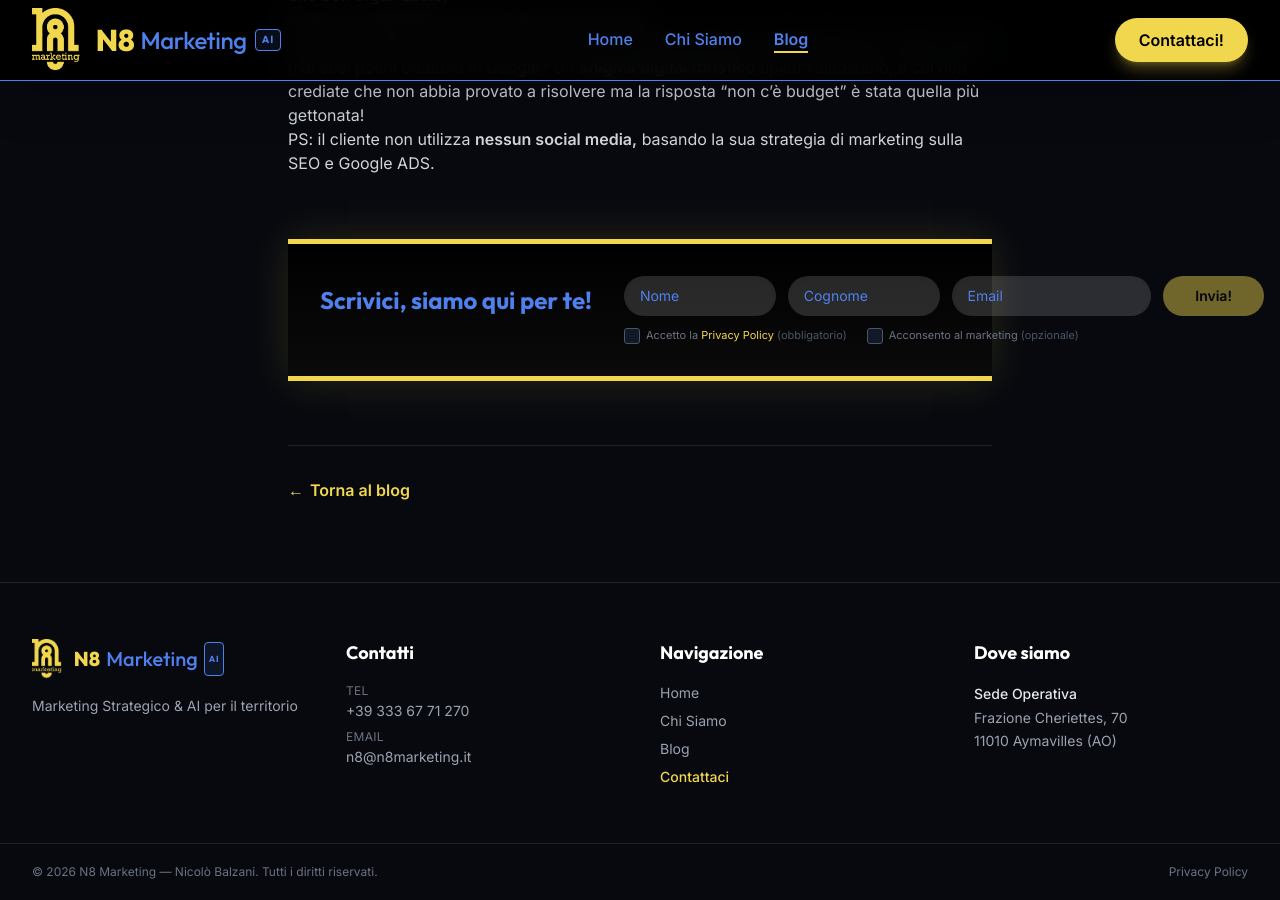
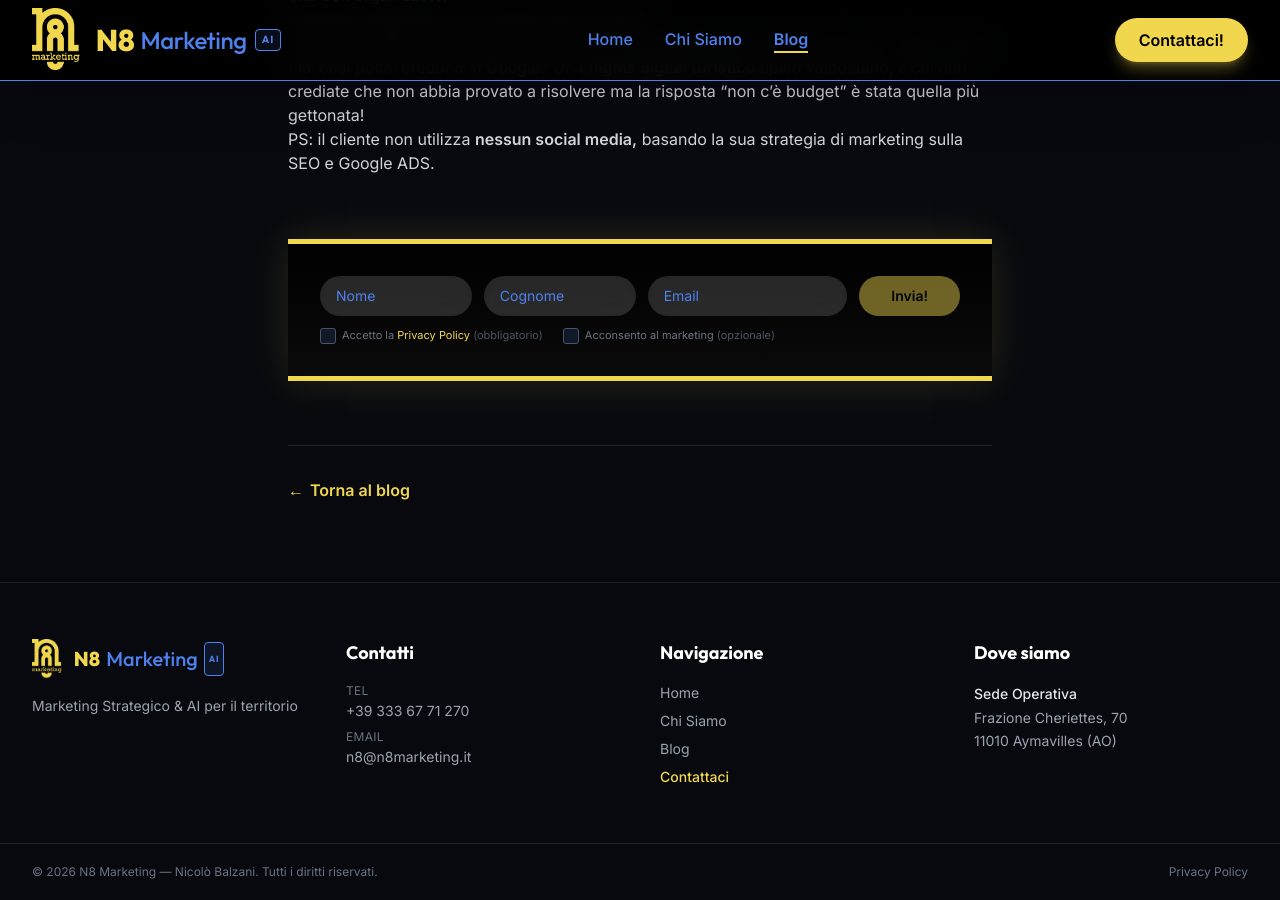
Before and after one commit to NicoDavN8/n8marketing-2026, a Jekyll site: the page built from _posts/2026-04-20-riflessioni-digitali.md, in a window 1280 px wide and 900 px high, scrolled down 1787 px. Built offline with Jekyll 4.4.1, drawn with Linux system fonts in a browser that asks for light colours; nearby versions of some CDN libraries.

Commit message:
CRO: Standardized contact form component for blog posts - removed title, aligned with clean module design

```diff
--- a/_includes/contact-form.html
+++ b/_includes/contact-form.html
@@ -16,19 +16,15 @@
     #jf-submit:disabled { opacity:.45; cursor:not-allowed; box-shadow:none; }
 </style>
 
-<section id="contatti" class="py-8 bg-gradient-to-b from-black to-[#0a0a0a] border-y-[5px] border-solid border-[#f1d74d] shadow-[0_0_40px_rgba(241,215,77,0.15)] relative z-10 mt-16">
-    <div class="max-w-7xl mx-auto px-4 sm:px-6 lg:px-8">
-        <div class="flex flex-col lg:flex-row items-start gap-5 lg:gap-8 justify-between fade-in-up">
-
-            <h2 class="font-heading text-xl lg:text-2xl font-bold text-[#4e81ee] shrink-0 whitespace-nowrap pt-2">Scrivici, siamo qui per te!</h2>
-
+<section class="py-8 bg-gradient-to-b from-black to-[#0a0a0a] border-y-[5px] border-solid border-[#f1d74d] shadow-[0_0_40px_rgba(241,215,77,0.15)] relative z-10 mt-16">
+    <div class="max-w-3xl mx-auto px-4 sm:px-6 lg:px-8">
         <iframe name="jf_hidden" style="display:none;" aria-hidden="true"></iframe>
 
         <form method="POST"
               action="https://submit.jotform.com/submit/261063490141044"
               target="jf_hidden"
               onsubmit="setTimeout(function(){ window.location.href='{{ site.baseurl }}/grazie.html'; }, 1500);"
-                  class="flex flex-col gap-2 w-full flex-grow">
+              class="flex flex-col gap-2 w-full">
 
             <input type="hidden" name="formID" value="261063490141044">
 
@@ -61,7 +57,6 @@
             </div>
         </form>
     </div>
-    </div>
 </section>
 <script>
 (function () {
```
Lines whose indentation alone changed are shown as unchanged.
